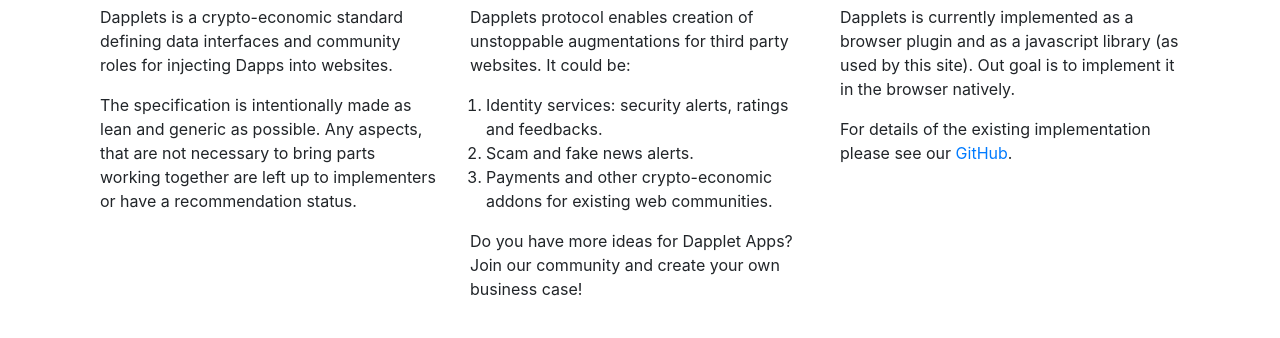
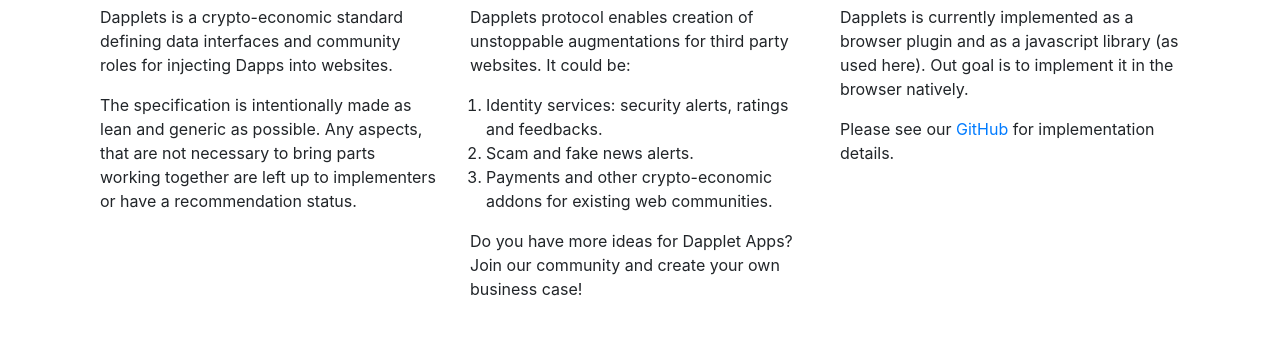
Before and after one commit to dapplets/dapplets.github.io, a website: page index.html in a window 1280 px wide. Shown: the part 417-755 px from the top of the page. Drawn offline with nearby package versions, Linux system fonts and the light colour scheme.

Commit message:
[+] improving texts

```diff
--- a/index.html
+++ b/index.html
@@ -60,11 +60,10 @@
                     </div>
                     <div class="col-md-4">
                         <h2>Implementation</h2>
-                        <p>Dapplets is currently implemented as a browser plugin and as a javascript library (as used by this site).
+                        <p>Dapplets is currently implemented as a browser plugin and as a javascript library (as used here).
                             Out goal is to implement it in the browser natively.
                         </p>
-                        <p>For details of the existing implementation please see
-                            our <a href="https://github.com/dapplets">GitHub</a>.
+                        <p>Please see our <a href="https://github.com/dapplets">GitHub</a> for implementation details.
                         </p>
                         <!-- <p><a class="btn btn-secondary" href="#" role="button">View details &raquo;</a></p> -->
                     </div>
```
